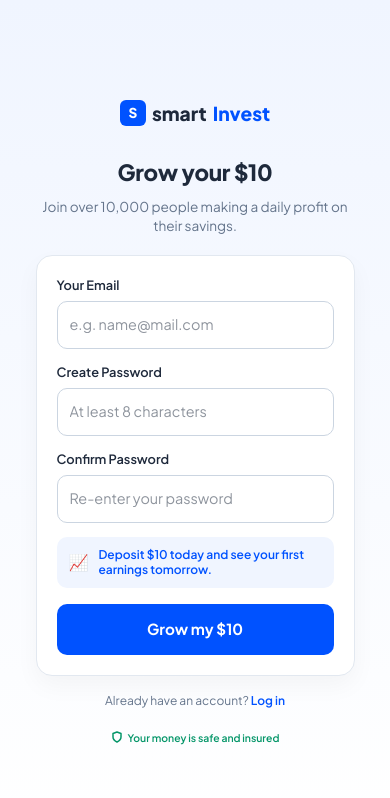
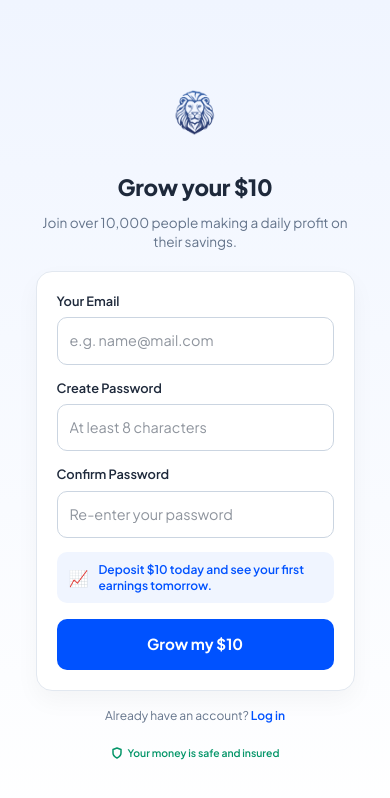
Before and after one commit to 888Greys/smartin, a Next.js app: page /register in a window 390 px wide. Shown: the top 798 px of the page. Built offline with nearby package versions, Linux system fonts and the light colour scheme.

Commit message:
Add lion logo, redesign hamburger menu with SVG icons

```diff
--- a/src/app/login/page.tsx
+++ b/src/app/login/page.tsx
@@ -113,9 +113,8 @@ export default function LoginPage() {
     return (
         <div style={{ minHeight: '100vh', background: 'linear-gradient(180deg, #f0f5ff 0%, #ffffff 100%)', display: 'flex', justifyContent: 'center', alignItems: 'center', fontFamily: "'Plus Jakarta Sans', sans-serif", color: '#1e293b' }}>
             <div style={{ width: '90%', maxWidth: '380px', textAlign: 'center', padding: '16px' }}>
-                <div style={{ fontSize: '1.2rem', fontWeight: 800, marginBottom: '28px', display: 'flex', alignItems: 'center', justifyContent: 'center', gap: '6px' }}>
-                    <div style={{ width: '26px', height: '26px', background: '#0052ff', borderRadius: '6px', display: 'flex', alignItems: 'center', justifyContent: 'center', color: 'white', fontWeight: 900, fontSize: '0.85rem' }}>S</div>
-                    smart<span style={{ color: '#0052ff' }}>Invest</span>
+                <div style={{ marginBottom: '28px', display: 'flex', justifyContent: 'center' }}>
+                    <Link href="/"><img src="/lion.png" alt="SmartInvest" style={{ height: '60px', objectFit: 'contain', cursor: 'pointer' }} /></Link>
                 </div>
 
                 <h1 style={{ fontSize: '1.4rem', fontWeight: 800, marginBottom: '8px', letterSpacing: '-0.3px' }}>Welcome back</h1>
--- a/src/app/page.tsx
+++ b/src/app/page.tsx
@@ -87,25 +87,28 @@ export default function LandingPage() {
 
             {/* Dropdown Menu */}
             {menuOpen && (
-              <div style={{ position: 'absolute', top: '55px', left: 0, background: 'white', borderRadius: '16px', boxShadow: '0 15px 40px rgba(0,0,0,0.12)', border: '1px solid #e2e8f0', minWidth: '220px', overflow: 'hidden' }}>
-                <Link href="/contact" onClick={() => setMenuOpen(false)} style={{ display: 'flex', alignItems: 'center', gap: '12px', padding: '16px 20px', color: '#0f172a', textDecoration: 'none', fontWeight: 600, fontSize: '0.95rem', borderBottom: '1px solid #f1f5f9', transition: '0.2s' }}>
-                  <span style={{ fontSize: '1.1rem' }}>📧</span> Contact Us
+              <div style={{ position: 'absolute', top: '55px', left: 0, background: 'white', borderRadius: '12px', boxShadow: '0 10px 50px rgba(0,0,0,0.15)', border: '1px solid #e2e8f0', minWidth: '200px', overflow: 'hidden' }}>
+                <Link href="/contact" onClick={() => setMenuOpen(false)} style={{ display: 'flex', alignItems: 'center', gap: '12px', padding: '14px 18px', color: '#334155', textDecoration: 'none', fontWeight: 500, fontSize: '0.9rem', borderBottom: '1px solid #f1f5f9' }}>
+                  <svg width="18" height="18" viewBox="0 0 24 24" fill="none" stroke="#64748b" strokeWidth="2" strokeLinecap="round" strokeLinejoin="round"><path d="M4 4h16c1.1 0 2 .9 2 2v12c0 1.1-.9 2-2 2H4c-1.1 0-2-.9-2-2V6c0-1.1.9-2 2-2z" /><polyline points="22,6 12,13 2,6" /></svg>
+                  Contact Us
                 </Link>
-                <Link href="/faqs" onClick={() => setMenuOpen(false)} style={{ display: 'flex', alignItems: 'center', gap: '12px', padding: '16px 20px', color: '#0f172a', textDecoration: 'none', fontWeight: 600, fontSize: '0.95rem', borderBottom: '1px solid #f1f5f9', transition: '0.2s' }}>
-                  <span style={{ fontSize: '1.1rem' }}>❓</span> FAQs
+                <Link href="/faqs" onClick={() => setMenuOpen(false)} style={{ display: 'flex', alignItems: 'center', gap: '12px', padding: '14px 18px', color: '#334155', textDecoration: 'none', fontWeight: 500, fontSize: '0.9rem', borderBottom: '1px solid #f1f5f9' }}>
+                  <svg width="18" height="18" viewBox="0 0 24 24" fill="none" stroke="#64748b" strokeWidth="2" strokeLinecap="round" strokeLinejoin="round"><circle cx="12" cy="12" r="10" /><path d="M9.09 9a3 3 0 0 1 5.83 1c0 2-3 3-3 3" /><line x1="12" y1="17" x2="12.01" y2="17" /></svg>
+                  FAQs
                 </Link>
-                <Link href="/terms" onClick={() => setMenuOpen(false)} style={{ display: 'flex', alignItems: 'center', gap: '12px', padding: '16px 20px', color: '#0f172a', textDecoration: 'none', fontWeight: 600, fontSize: '0.95rem', transition: '0.2s' }}>
-                  <span style={{ fontSize: '1.1rem' }}>📄</span> Terms & Conditions
+                <Link href="/terms" onClick={() => setMenuOpen(false)} style={{ display: 'flex', alignItems: 'center', gap: '12px', padding: '14px 18px', color: '#334155', textDecoration: 'none', fontWeight: 500, fontSize: '0.9rem' }}>
+                  <svg width="18" height="18" viewBox="0 0 24 24" fill="none" stroke="#64748b" strokeWidth="2" strokeLinecap="round" strokeLinejoin="round"><path d="M14 2H6a2 2 0 0 0-2 2v16a2 2 0 0 0 2 2h12a2 2 0 0 0 2-2V8z" /><polyline points="14 2 14 8 20 8" /><line x1="16" y1="13" x2="8" y2="13" /><line x1="16" y1="17" x2="8" y2="17" /></svg>
+                  Terms & Conditions
                 </Link>
               </div>
             )}
           </div>
 
           {/* Logo - Right */}
-          <div style={{ display: 'flex', alignItems: 'center', gap: '8px', fontWeight: 800, fontSize: '1.1rem' }}>
-            <div style={{ width: '28px', height: '28px', background: '#0052ff', borderRadius: '7px', color: 'white', display: 'flex', alignItems: 'center', justifyContent: 'center', fontSize: '0.9rem' }}>S</div>
-            smartInvest
-          </div>
+          <Link href="/" style={{ display: 'flex', alignItems: 'center', gap: '10px', textDecoration: 'none' }}>
+            <img src="/lion.png" alt="SmartInvest" style={{ height: '42px', objectFit: 'contain' }} />
+            <span style={{ fontWeight: 800, fontSize: '1.2rem', color: '#1e3a5f', letterSpacing: '1px' }}>SMARTINVEST</span>
+          </Link>
         </nav>
 
         {/* Hero Section */}
--- a/src/app/register/page.tsx
+++ b/src/app/register/page.tsx
@@ -175,7 +175,7 @@ export default function RegisterPage() {
     if (!isHydrated) {
         return (
             <div style={{ minHeight: '100vh', background: 'linear-gradient(180deg, #f0f5ff 0%, #ffffff 100%)', display: 'flex', justifyContent: 'center', alignItems: 'center' }}>
-                <div style={{ width: '24px', height: '24px', background: '#0052ff', borderRadius: '6px', display: 'flex', alignItems: 'center', justifyContent: 'center', color: 'white', fontWeight: 900, fontSize: '0.75rem' }}>S</div>
+                <img src="/lion.png" alt="SmartInvest" style={{ height: '40px', objectFit: 'contain' }} />
             </div>
         );
     }
@@ -245,9 +245,8 @@ export default function RegisterPage() {
     return (
         <div style={{ minHeight: '100vh', background: 'linear-gradient(180deg, #f0f5ff 0%, #ffffff 100%)', display: 'flex', justifyContent: 'center', alignItems: 'center', fontFamily: "'Plus Jakarta Sans', sans-serif", color: '#1e293b' }}>
             <div style={{ width: '90%', maxWidth: '380px', textAlign: 'center', padding: '16px' }}>
-                <div style={{ fontSize: '1.2rem', fontWeight: 800, marginBottom: '28px', display: 'flex', alignItems: 'center', justifyContent: 'center', gap: '6px' }}>
-                    <div style={{ width: '26px', height: '26px', background: '#0052ff', borderRadius: '6px', display: 'flex', alignItems: 'center', justifyContent: 'center', color: 'white', fontWeight: 900, fontSize: '0.85rem' }}>S</div>
-                    smart<span style={{ color: '#0052ff' }}>Invest</span>
+                <div style={{ marginBottom: '28px', display: 'flex', justifyContent: 'center' }}>
+                    <Link href="/"><img src="/lion.png" alt="SmartInvest" style={{ height: '60px', objectFit: 'contain', cursor: 'pointer' }} /></Link>
                 </div>
 
                 {renderStep()}
```
Also changed, not shown: public/brand.png (added), public/lion.png (added).
